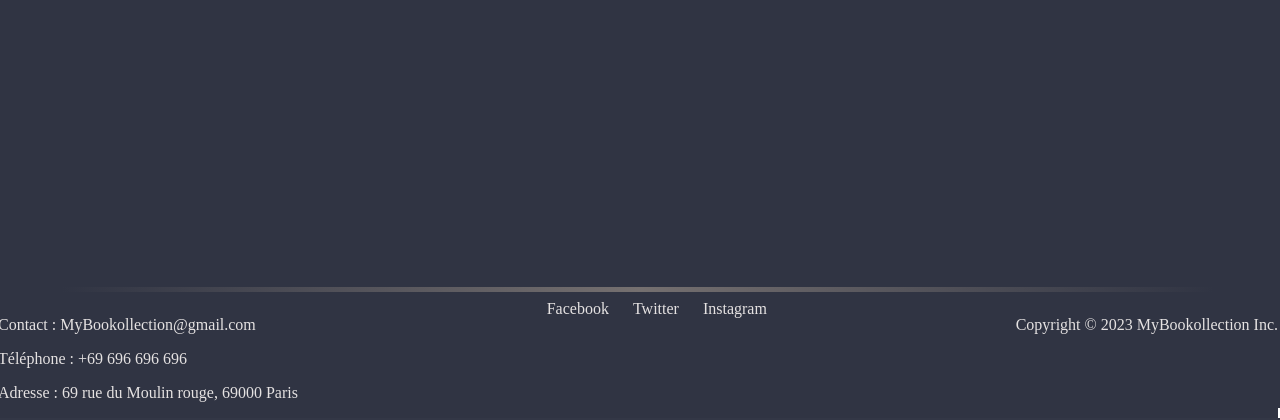
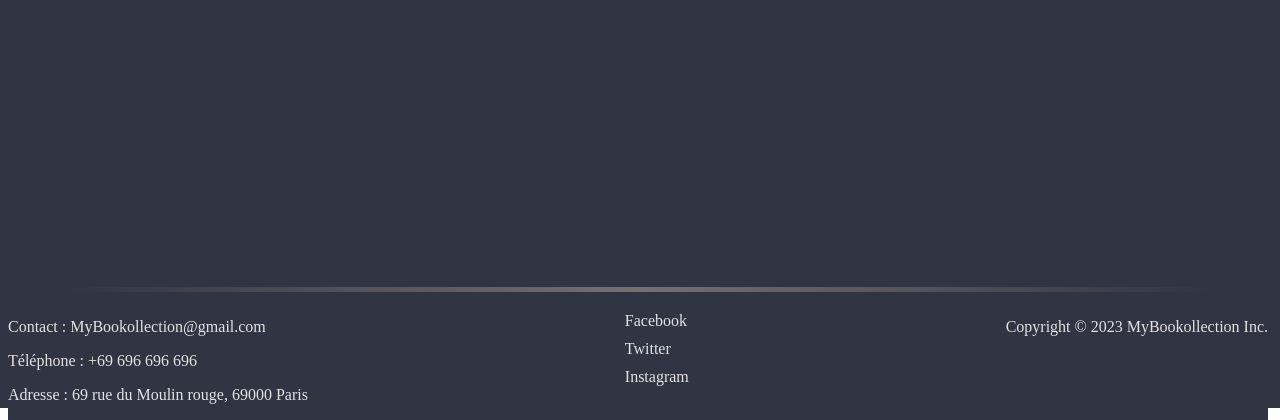
Before and after one commit to TfAplo/Bookollection, a PHP site: page /login.html in a window 1280 px wide. Shown: the part 421-841 px from the top of the page. Run offline with PHP 8.4, Linux system fonts and the light colour scheme.

Commit message:
ref misterV

```diff
--- a/style.css
+++ b/style.css
@@ -42,16 +42,23 @@ hr {
     color: rgb(229, 226, 226);
     display: flex;
     justify-content: space-between;
+    margin: 10px;
+  }
+
+  #contact-info{
+    display: block;
+    margin-left: 0 auto;
   }
 
   #social-links a {
     color: rgb(229, 226, 226);
     text-decoration: none;
     margin: 10px;
+    display: block;
+    margin-bottom: 0;
   }
 
   #copyright {
-    display: absolute;
-    bottom: 0;
-
+    display: block;
+    margin-right: 0 auto;
   }
```
